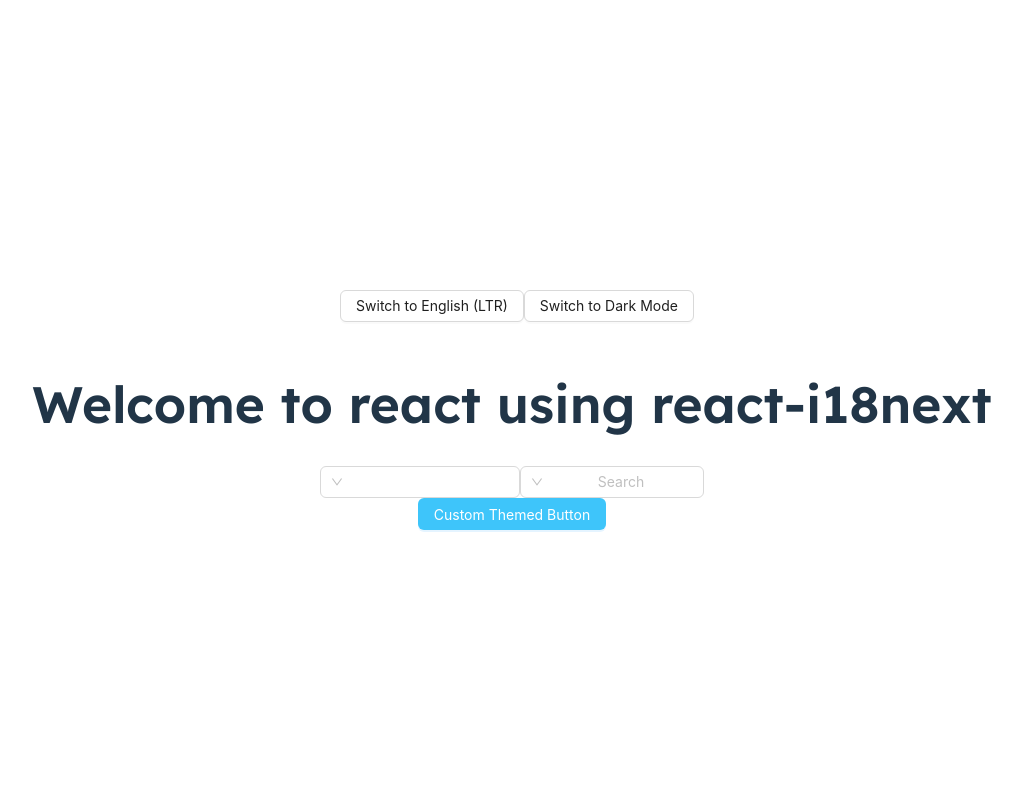
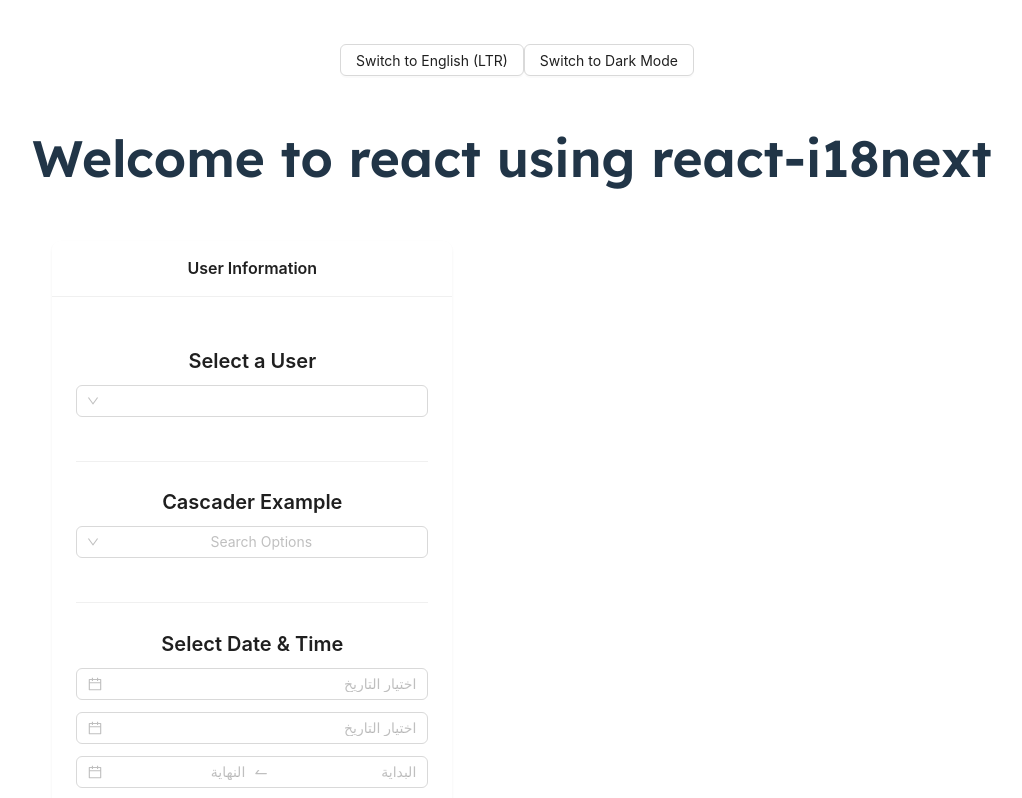
Before and after one commit to amallhalim/Afaq, a React (Vite) app in the folder Afaq_web/: page / in a window 1280 px wide. Shown: the top 798 px of the page, without its empty margins (128-1150 px from the left). Built offline with nearby package versions, Linux system fonts and the light colour scheme.

Commit message:
test the localization

```diff
--- a/Afaq_web/src/pages/home/Home.jsx
+++ b/Afaq_web/src/pages/home/Home.jsx
@@ -1,8 +1,10 @@
 import React, { useState } from "react";
-import { Cascader, Select, message } from "antd";
+import { Cascader, Select, Space, message, Card, Typography, Divider, DatePicker } from "antd";
 import { Option } from "antd/es/mentions";
 import { db } from "../../configuration/firebase"; // Import your Firebase config
 import { collection, addDoc } from "firebase/firestore"; // Firestore methods
+
+const { RangePicker } = DatePicker;
 
 export default function Home() {
   const [selectedUser, setSelectedUser] = useState("");
@@ -17,7 +19,7 @@
       });
       message.success(`User ${userName} saved to Firestore!`);
     } catch (error) {
-      console.log("🚀 ~ saveUserToFirestore ~ error:", error)
+      console.log("🚀 ~ saveUserToFirestore ~ error:", error);
       message.error("Error saving user to Firestore: " + error.message);
     }
   };
@@ -29,10 +31,12 @@
   };
 
   return (
-    <div>
+    <div style={{ padding: "20px" }}>
+      <Card title="User Information" bordered={false} style={{ width: 400 }}>
+        <Typography.Title level={4}>Select a User</Typography.Title>
         <Select
           showSearch
-        style={{ width: 200 }}
+          style={{ width: "100%", marginBottom: "20px" }}
           placeholder="Select a user"
           onChange={handleSelectChange}
           value={selectedUser}
@@ -41,7 +45,22 @@
           <Option value="lucy">Lucy</Option>
         </Select>
 
-      <Cascader placeholder="Search" placement="bottomLeft" />
+        <Divider />
+
+        <Typography.Title level={4}>Cascader Example</Typography.Title>
+        <Cascader placeholder="Search Options" style={{ width: "100%", marginBottom: "20px" }} />
+
+        <Divider />
+
+        <Typography.Title level={4}>Select Date & Time</Typography.Title>
+        <Space direction="vertical" size={12} style={{ width: "100%" }}>
+          <DatePicker renderExtraFooter={() => "Select Date"} style={{ width: "100%" }} />
+          <DatePicker renderExtraFooter={() => "Select Date & Time"} showTime style={{ width: "100%" }} />
+          <RangePicker renderExtraFooter={() => "Select Date Range"} style={{ width: "100%" }} />
+          <RangePicker renderExtraFooter={() => "Select Date & Time Range"} showTime style={{ width: "100%" }} />
+          <DatePicker renderExtraFooter={() => "Select Month"} picker="month" style={{ width: "100%" }} />
+        </Space>
+      </Card>
     </div>
   );
 }
```
Lines whose indentation alone changed are shown as unchanged.
